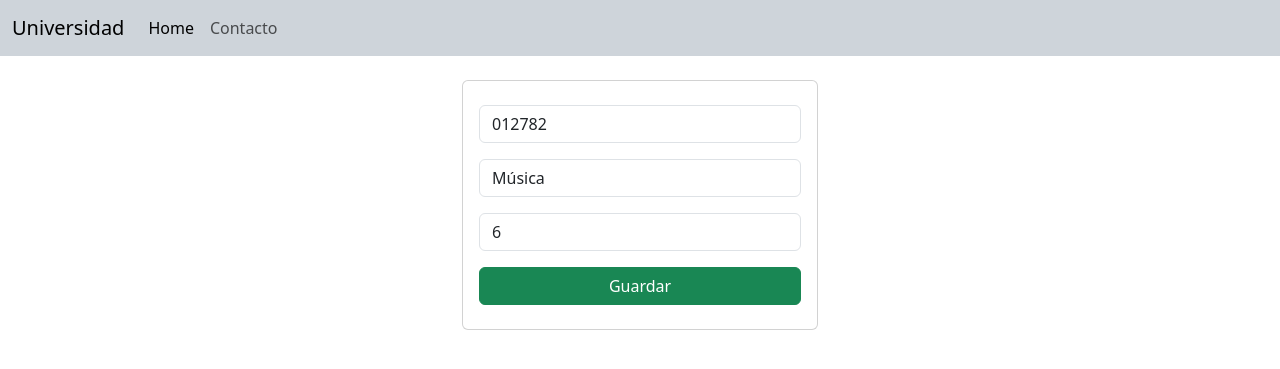
After one commit to JDanielGS/project-2, a Django app: page /edicionCurso/012782 in a window 1280 px wide. The commit adds this page. Shown: the top 369 px of the page. Run offline with Django 4.2, Linux system fonts and the light colour scheme; data comes from the database, SQL or seed files in the repository; both versions use the stored data as it was after the commit.

Commit message:
version 1.2 pag uni con django

```diff
--- /dev/null
+++ b/academico/templates/edicion_curso.html
@@ -0,0 +1,31 @@
+{% extends './base.html' %}
+{% block title %}Edicion de Cursos{% endblock%}
+{% block body %}
+<div class="row">
+    <div class="col-md-4 offset-md-4">
+        <div class="card">
+            <div class="card-body">
+              <form action="/editarCurso/" method="POST">{% csrf_token %}
+                <div class="form-group py-2">
+                    <input type="text" id="txtCOD" name="txtCOD" class="form-control" value="{{curso.codigo}}"
+                    placeholder="Código" minlength="6" maxlength="6" readonly required>
+                </div>
+                <div class="form-group py-2">
+                    <input type="text" id="txtNOM" name="txtNOM" class="form-control" value="{{curso.nombre}}"
+                    placeholder="Nombre" maxlength="50" required>
+                </div>
+                <div class="form-group py-2">
+                    <input type="text" id="txtCRED" name="txtCRED" class="form-control" value="{{curso.creditos}}"
+                    min="1" max="9" value="1" required>
+                </div>
+                <div class="form-group py-2">
+                    <div class="d-grid gap-2">
+                        <button class="btn btn-success btn-primary" type="submit">Guardar</button>
+                      </div>
+                </div>
+              </form>
+            </div>
+          </div>
+    </div>
+</div>
+{% endblock %}
--- a/academico/templates/gestion_cursos.html
+++ b/academico/templates/gestion_cursos.html
@@ -33,17 +33,22 @@
             <table class="table table-striped">
                 <thead>
                     <tr>
+                        <th>#</th>
                         <th>Código</th>
                         <th>Nombre</th>
                         <th>Créditos</th>
+                        <th colspan="">Opciones</th>
                     </tr>
                 </thead>
                 <tbody>
                     {% for c in Cursos %}
                         <tr>
+                            <td>{{forloop.counter}}</td>
                             <td>{{c.codigo}}</td>
                             <td>{{c.nombre}}</td>
                             <td>{{c.creditos}}</td>
+                            <td><a href="edicionCurso/{{c.codigo}}" class="btn btn-info">Editar</a></td>
+                            <td><a href="eliminarCurso/{{c.codigo}}" class="btn btn-danger">Eliminar</a></td>
                         </tr>
                     {% endfor %}
                 </tbody>
--- a/academico/urls.py
+++ b/academico/urls.py
@@ -1,7 +1,10 @@
 from django.urls import path, include
-from .views import home, RegistrarCurso
+from .views import home, RegistrarCurso, EliminarCurso, EdicionCurso, EditarCurso
 
 urlpatterns = [
     path('', home),
     path('registrarCurso/', RegistrarCurso),
+    path('eliminarCurso/<codigo>', EliminarCurso),
+    path('editarCurso/', EditarCurso),
+    path('edicionCurso/<codigo>', EdicionCurso),
 ]
--- a/academico/views.py
+++ b/academico/views.py
@@ -13,3 +13,27 @@ def RegistrarCurso(request):
     Curso=curso.objects.create(codigo=codigo, nombre=nombre, creditos=creditos)
 
     return redirect('/')
+
+def EliminarCurso(request, codigo):
+    Curso=curso.objects.get(codigo=codigo)
+
+    Curso.delete()
+
+    return redirect('/')
+
+def EdicionCurso(request, codigo):
+    Curso=curso.objects.get(codigo=codigo)
+    return render(request, "edicion_curso.html", {"curso":Curso})
+
+def EditarCurso(request):
+    codigo=request.POST["txtCOD"]
+    nombre=request.POST["txtNOM"]
+    creditos=request.POST["txtCRED"]
+
+    Curso=curso.objects.get(codigo=codigo)
+    Curso.nombre = nombre
+    Curso.creditos = creditos
+
+    Curso.save()
+
+    return redirect('/')
```
Also changed, not shown: universidad.db.
